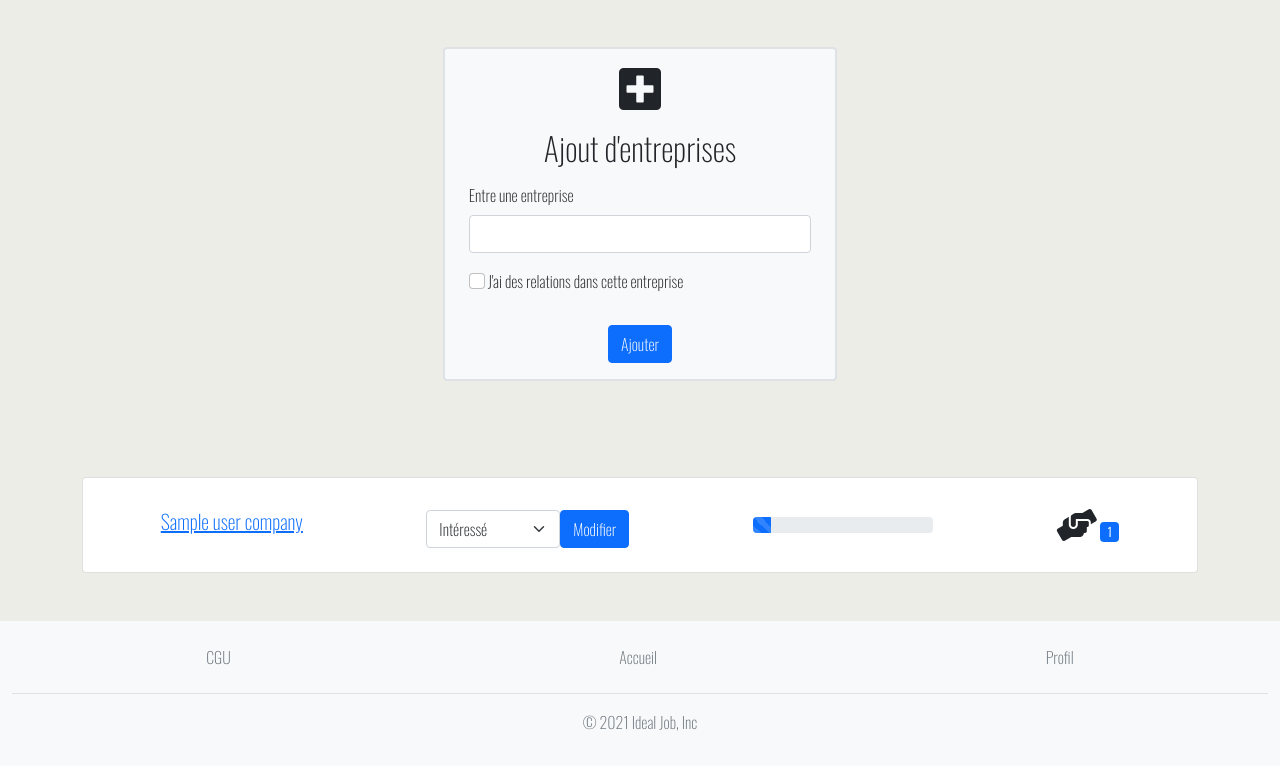
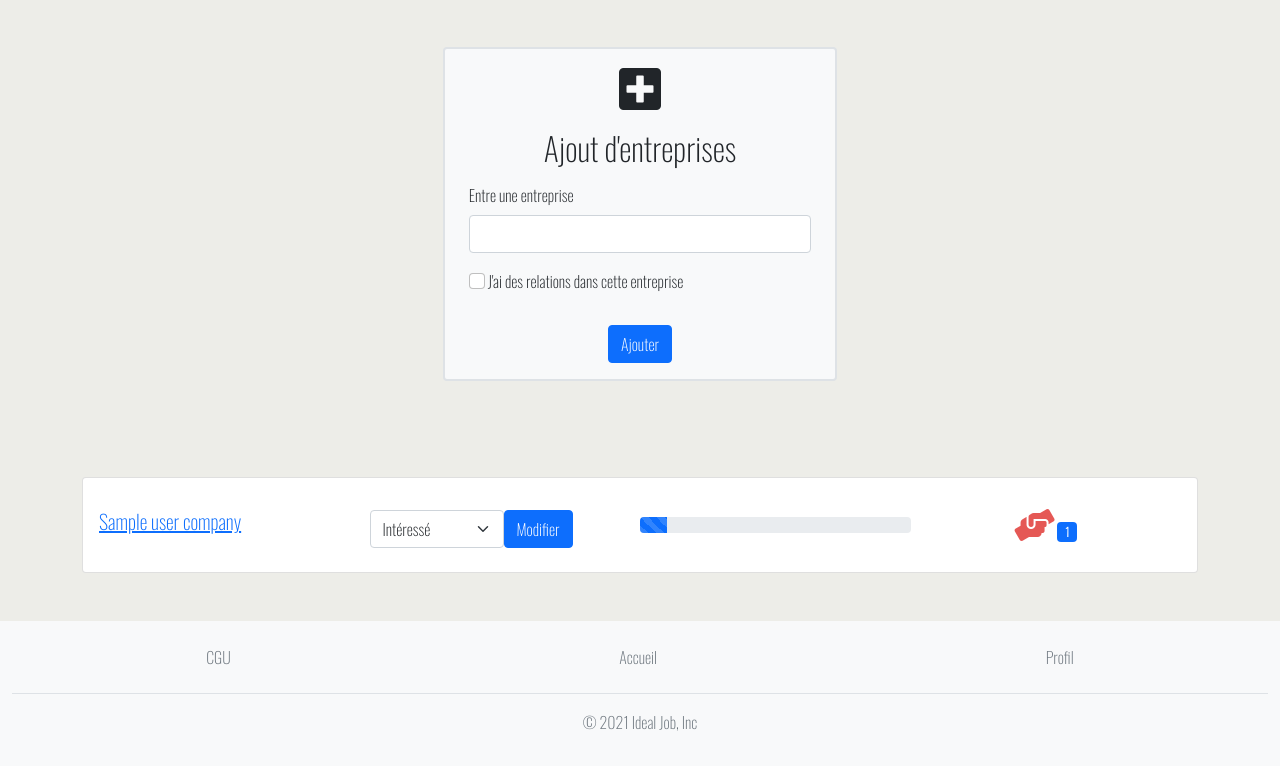
Before and after one commit to WildCodeSchool/bordeaux-p2-202109-interviewmanager, a PHP site: template src/View/User/index.html.twig in a window 1280 px wide. Shown: the part 105-871 px from the top of the page. Run offline with PHP 8.4, Linux system fonts and the light colour scheme; the template is opened without the code that fills it: most values are stand-ins (such as "Sample title", 1, 10 or a date in 2020); some libraries are stand-ins or nearby versions.

Commit message:
create front badge

```diff
--- a/src/View/User/index.html.twig
+++ b/src/View/User/index.html.twig
@@ -34,16 +34,16 @@
         {% for company in user_companies  %}
 
             <li class="list-group-item d-flex justify-content-around align-items-center">
-                <div>
+                <div class="col-3">
                     <h5><a href="/entreprise?id={{ company.id }}">{{ company.name }} </a>
 
                     </h5>
                 </div>
-                <form class="d-flex align-items-center" method="post">
+                <form class="d-flex align-items-center col-3" method="post">
 
 
                         <div class="mb-3">
-                            <label for="disabledSelect" class="form-label"></label>
+                            <label for="disabledSelect" class="form-label col-md-4 col-md-offset-4"></label>
                             <input type="hidden" name="company-id" value="{{ company.id }}">
                             <select id="disabledSelect" name="advancement" class="form-select">
                                 <option selected>
@@ -62,7 +62,7 @@
                         <button type="submit" class="btn btn-primary">Modifier</button>
                       </div>
                 </form>
-                <div class="progress col-2">
+                <div class="progress col-3">
                     <div class="progress-bar progress-bar-striped" role="progressbar" style="
                             width:
                     {% if company.advancement_id == 1 %} 10%
@@ -73,12 +73,12 @@
                          aria-valuenow="25" aria-valuemin="0" aria-valuemax="100">
                     </div>
                 </div>
-                <div>
+                <div class="nav-link col-3 text-center">
                 {% if company.count_recommendating > 0 %}
                     <i class="fas fa-hands-helping fa-2x"></i>
-                    <span class="badge bg-primary">
-                                {{ company.count_recommendating }}
-                            </span>
+                    <span class="badge bg-primary ml-2">
+                        {{ company.count_recommendating }}
+                    </span>
                 {% endif %}
                 </div>
 
```
Also changed, not shown: src/Model/CompanyManager.php (+4 -4 lines).
